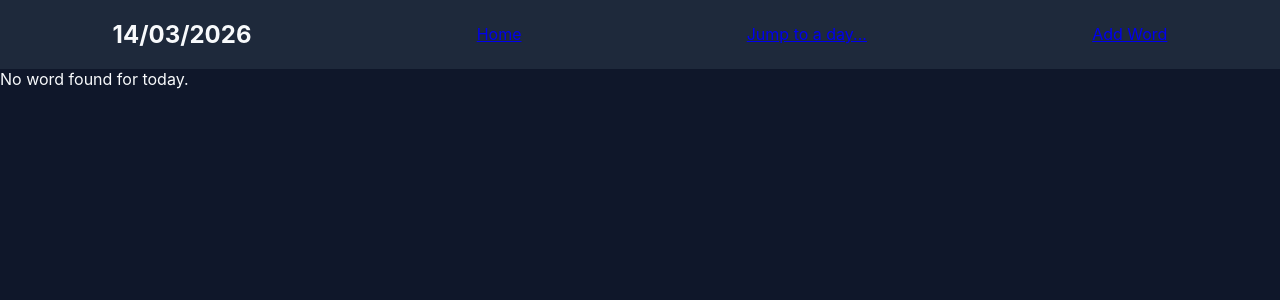
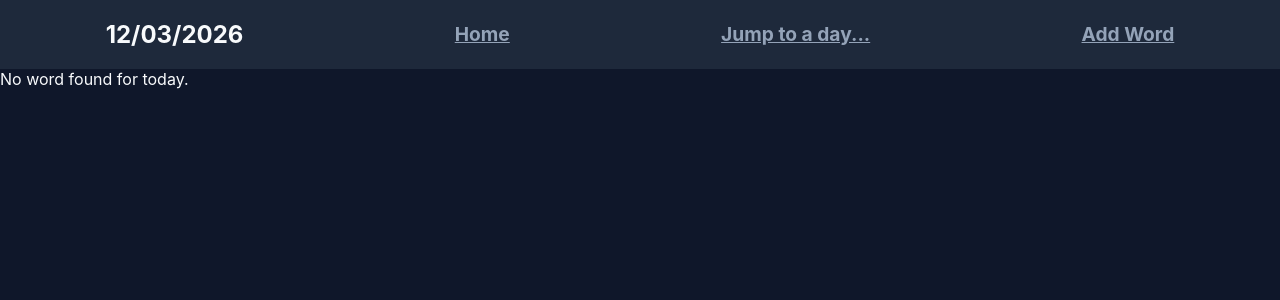
Before and after one commit to badalraj444/word-of-the-day, a React (Vite) app in the folder client/: page / in a window 1280 px wide. Shown: the top 300 px of the page. Built offline with nearby package versions, Linux system fonts and the light colour scheme; no server answers.

Commit message:
styled navbar , implemented date function in navbar

```diff
--- a/client/src/App.css
+++ b/client/src/App.css
@@ -136,4 +136,8 @@
   background: var(--bg-surface);
 }
 
-.nav-items
+.nav-items{
+  color: var(--text-muted);
+  font-weight: 700;
+  font-size: 1.2rem;
+}
--- a/client/src/components/Navbar.jsx
+++ b/client/src/components/Navbar.jsx
@@ -1,13 +1,14 @@
 import { Link } from "react-router-dom";
-
-import React from 'react'
+import formattedDate from "../lib/formattedDate";
 
 
 
 const Navbar = () => {
+  const today = formattedDate();
   return (
     <nav className="nav-container">
-        <h1 className="date">14/03/2026</h1>
+        {/* <h1 className="date">14/03/2026</h1> */}
+        <h1 className="date">{today}</h1>
         <Link to="/" className="nav-items">Home</Link>
         <Link to="/" className="nav-items">Jump to a day...</Link>
         <Link to="/add-word" className="nav-items">Add Word</Link>
--- /dev/null
+++ b/client/src/lib/formattedDate.js
@@ -0,0 +1,12 @@
+const formattedDate = () => {
+  const today = new Date();
+
+  // Extract day, month, and year
+  const dd = String(today.getDate()).padStart(2, "0");
+  const mm = String(today.getMonth() + 1).padStart(2, "0"); // January is 0!
+  const yyyy = today.getFullYear();
+
+  return `${dd}/${mm}/${yyyy}`;
+};
+
+export default formattedDate;
```
